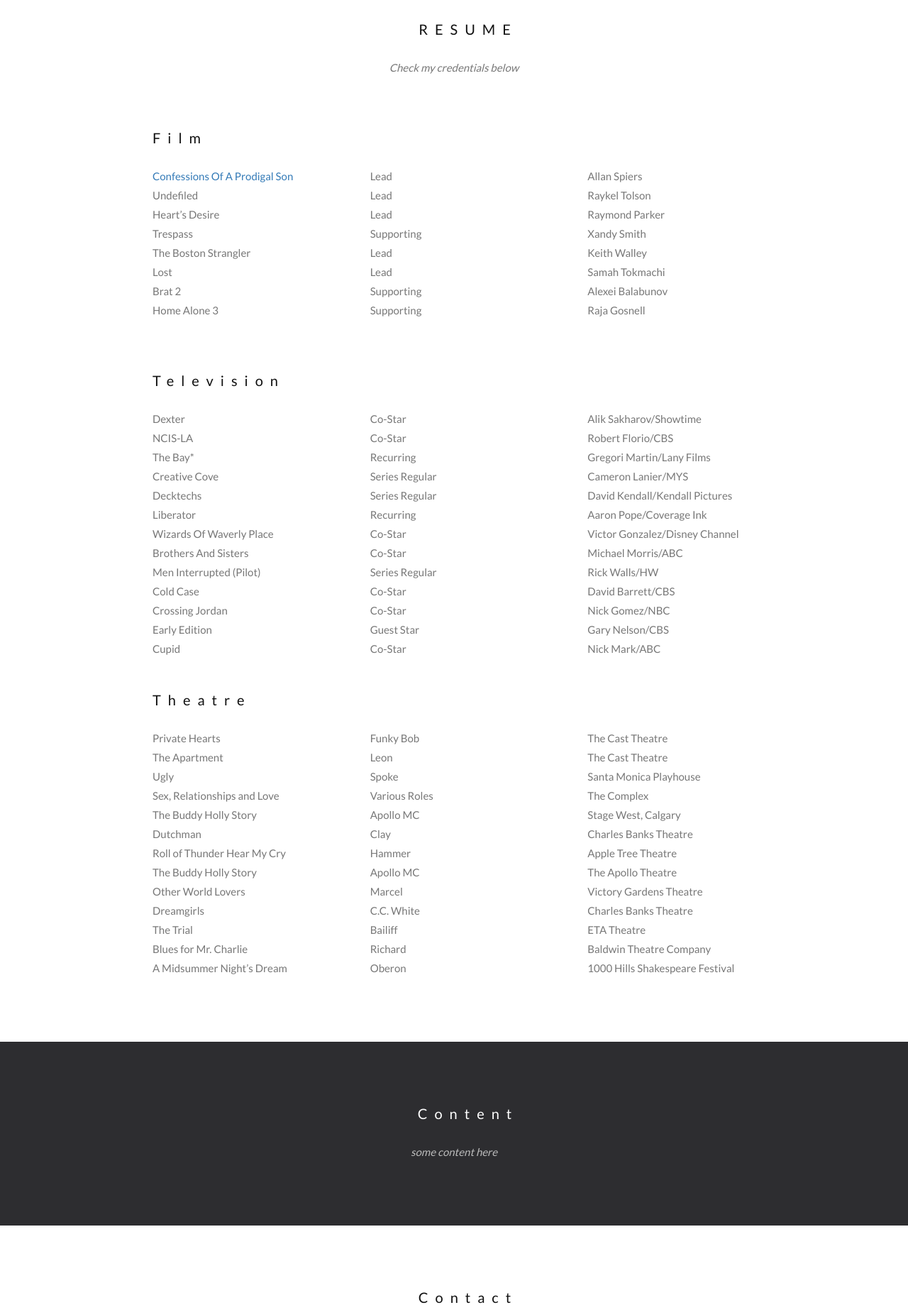
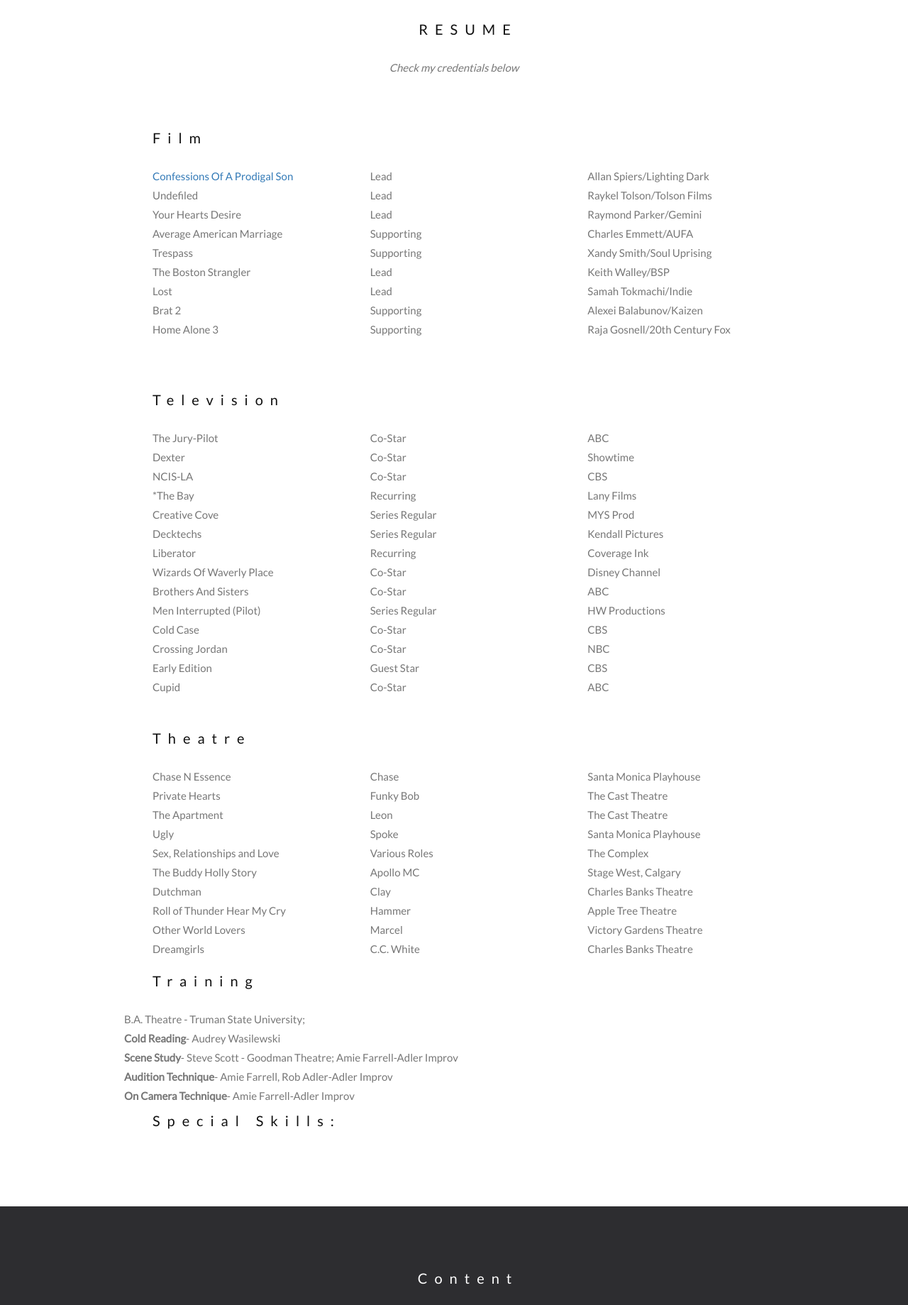
Before and after one commit to SeanP1tt/Brit-Website, a PHP site: page /resume.php in a window 1280 px wide. Shown: the part 60-1899 px from the top of the page at 71% size. Run offline with PHP 8.4, Linux system fonts and the light colour scheme; some libraries are stand-ins or nearby versions.

Commit message:
updates to resume

```diff
--- a/PHP/resume.php
+++ b/PHP/resume.php
@@ -33,7 +33,8 @@
     <div class="col-sm-4" ><p>
         <a class="popup" href="#!" data-link="http://www.youtube.com/embed/xl_n03Ofi9k?enablejsapi=1" data-title="Confessions of A Prodigal Son">Confessions Of A Prodigal Son</a><br>
 Undefiled<br>
-Heart’s Desire<br>
+Your Hearts Desire<br>
+        Average American Marriage <br>
 Trespass<br>
 The Boston Strangler<br>
 Lost<br>
@@ -47,6 +48,7 @@
 Lead<br>
 Lead<br>
 Supporting<br>
+Supporting<br>
 Lead<br>
 Lead<br>
 Supporting<br>
@@ -54,14 +56,15 @@
         </p></div>
 
     <div class="col-sm-4"><p>
-        Allan Spiers<br>
-Raykel Tolson<br>
-Raymond Parker<br>
-Xandy Smith<br>
-Keith Walley<br>
-Samah Tokmachi<br>
-Alexei Balabunov<br>
-Raja Gosnell
+        Allan Spiers/Lighting Dark<br>
+Raykel Tolson/Tolson Films<br>
+Raymond Parker/Gemini<br>
+Charles Emmett/AUFA<br>
+Xandy Smith/Soul Uprising<br>
+Keith Walley/BSP<br>
+Samah Tokmachi/Indie<br>
+Alexei Balabunov/Kaizen<br>
+Raja Gosnell/20th Century Fox
         </p></div>
 </div>
     <br>
@@ -71,9 +74,10 @@
      <h3>Television</h3>
     <div class="row">
     <div class="col-sm-4" ><p>
+The Jury-Pilot<br>
 Dexter<br>
 NCIS-LA<br>
-The Bay*<br>
+*The Bay<br>
 Creative Cove<br>
 Decktechs<br>
 Liberator<br>
@@ -86,6 +90,7 @@
 Cupid
         </p></div>
 <div class="col-sm-4" ><p>
+     Co-Star<br>
     Co-Star<br>
 Co-Star<br>
 Recurring<br>
@@ -101,25 +106,27 @@
 Co-Star
     </p></div>
 <div class="col-sm-4" ><p>
-Alik Sakharov/Showtime<br>
-Robert Florio/CBS<br>
-Gregori Martin/Lany Films<br>
-Cameron Lanier/MYS<br>
-David Kendall/Kendall Pictures<br>
-Aaron Pope/Coverage Ink<br>
-Victor Gonzalez/Disney Channel<br>
-Michael Morris/ABC<br>
-Rick Walls/HW<br>
-David Barrett/CBS<br>
-Nick Gomez/NBC<br>
-Gary Nelson/CBS<br>
-Nick Mark/ABC
+    ABC <br>
+Showtime<br>
+CBS<br>
+Lany Films<br>
+MYS Prod<br>
+Kendall Pictures<br>
+Coverage Ink<br>
+Disney Channel<br>
+ABC<br>
+HW Productions<br>
+CBS<br>
+NBC<br>
+CBS<br>
+ABC
     </p></div>
     </div>
     <br>
      <h3>Theatre</h3>
     <div class="row">
     <div class="col-sm-4" ><p>
+         Chase N Essence <br>
 Private Hearts<br>
 The Apartment<br>
 Ugly<br>
@@ -127,14 +134,11 @@
 The Buddy Holly Story<br>
 Dutchman<br>
 Roll of Thunder Hear My Cry<br>
-The Buddy Holly Story<br>
 Other World Lovers<br>
-Dreamgirls<br>
-The Trial<br>
-Blues for Mr. Charlie<br>
-A Midsummer Night’s Dream
+Dreamgirls
         </p></div>
 <div class="col-sm-4" ><p>
+    Chase <br>
     Funky Bob<br>
 Leon<br>
 Spoke<br>
@@ -142,14 +146,10 @@
 Apollo MC<br>
 Clay<br>
 Hammer<br>
-Apollo MC<br>
 Marcel<br>
-C.C. White<br>
-Bailiff<br>
-Richard<br>
-Oberon
-    </p></div>
+C.C. White</div>
 <div class="col-sm-4" ><p>
+    Santa Monica Playhouse <br>
 The Cast Theatre<br>
 The Cast Theatre<br>
 Santa Monica Playhouse<br>
@@ -157,14 +157,19 @@
 Stage West, Calgary<br>
 Charles Banks Theatre<br>
 Apple Tree Theatre<br>
-The Apollo Theatre<br>
 Victory Gardens Theatre<br>
-Charles Banks Theatre<br>
-ETA Theatre<br>
-Baldwin Theatre Company<br>
-1000 Hills Shakespeare Festival<br>
+Charles Banks Theatre
     </p></div>
     </div>
+
+    <h3>Training</h3>
+    <p>B.A. Theatre - Truman State University; <br>
+    <b>Cold Reading</b>- Audrey Wasilewski <br>
+    <b>Scene Study</b>- Steve Scott - Goodman Theatre; Amie Farrell-Adler Improv <br><b>Audition Technique</b>- Amie Farrell, Rob Adler-Adler Improv<br>
+    <b>On Camera Technique</b>- Amie Farrell-Adler Improv <br></p>
+
+    <h3>Special Skills: </h3>
+
     </div>
 <!-- end RESUME section -->
 
```
